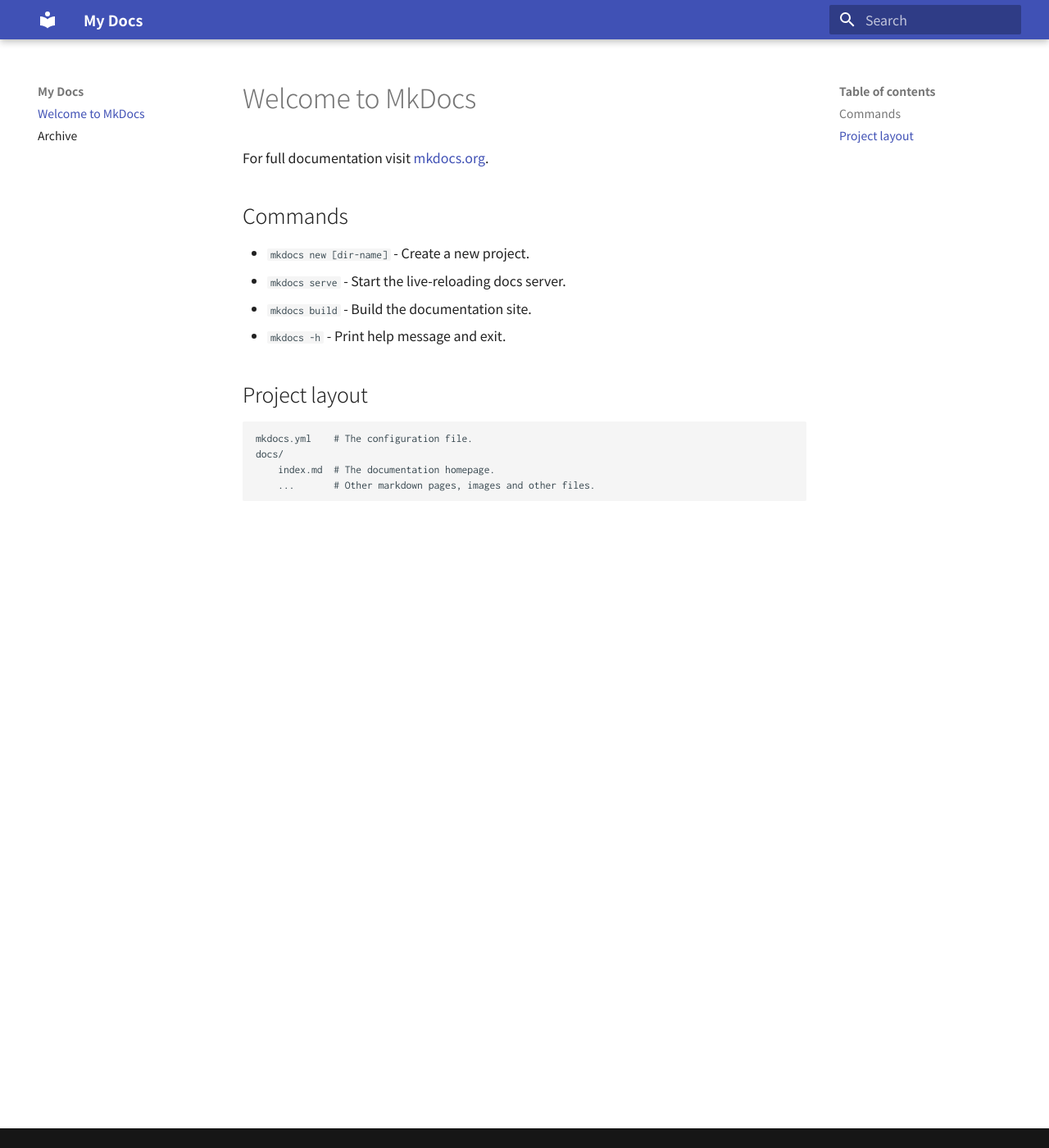
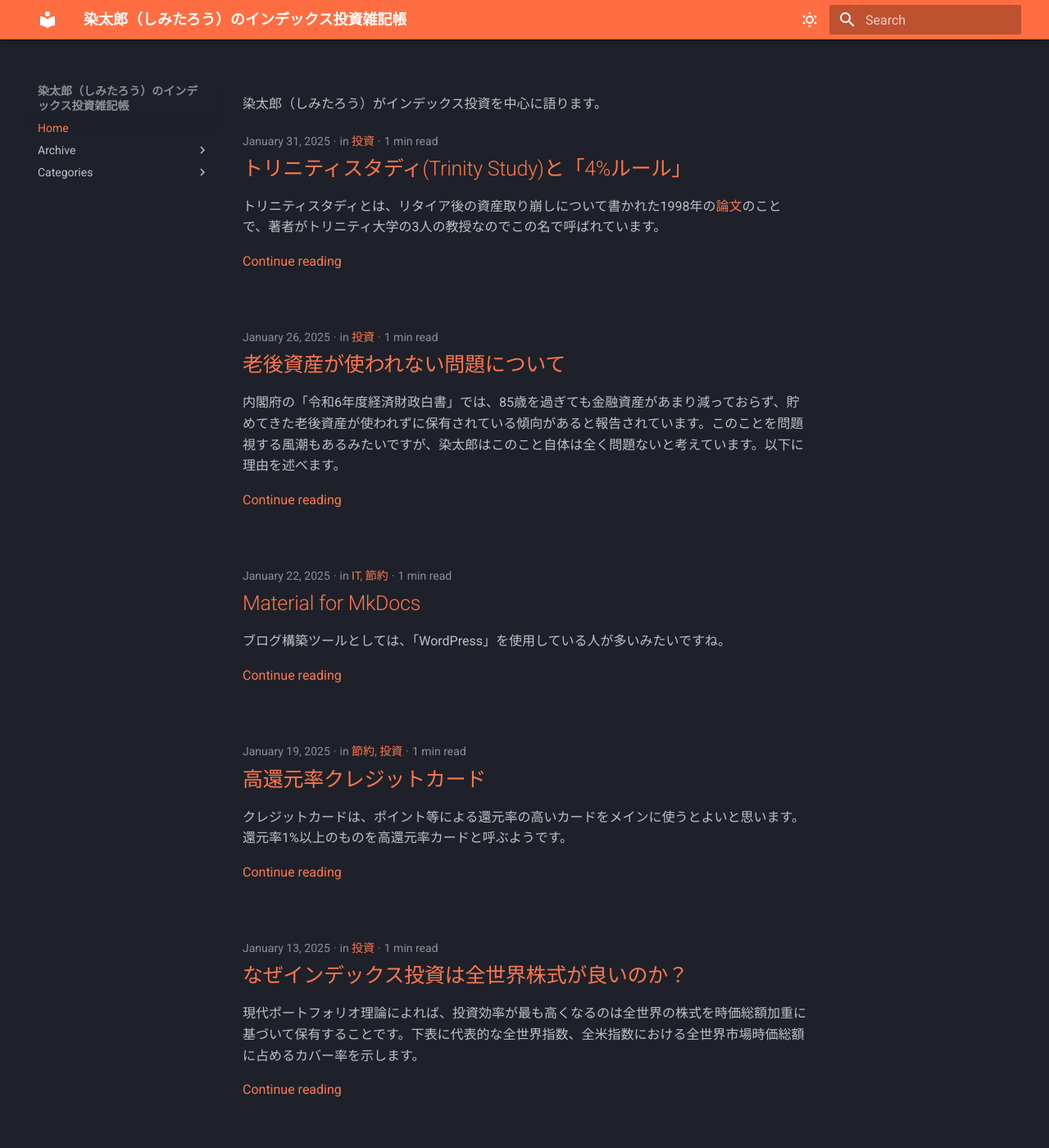
Before and after one commit to dozunaru/dozunaru.github.io, an MkDocs documentation site: the page built from docs/index.md, in a window 1280 px wide and 1400 px high. Shown: the whole window at 82% size. Built offline with MkDocs 1.6.1 and Material for MkDocs 9.7.7, drawn with Linux system fonts in a browser that asks for light colours; some of the changed text lies outside the part shown.

Commit message:
20250202

```diff
--- /dev/null
+++ b/docs/css/extra.css
@@ -0,0 +1,31 @@
+th, td {
+    border: 1px solid var(--md-typeset-table-color);
+    border-spacing: 0;
+    border-bottom: none;
+    border-left: none;
+    border-top: none;
+}
+
+.md-typeset__table {
+    line-height: 1;
+}
+
+.md-typeset__table table:not([class]) {
+    font-size: .74rem;
+    border-right: none;
+}
+
+.md-typeset__table table:not([class]) td,
+.md-typeset__table table:not([class]) th {
+    padding: 9px;
+}
+
+/* light mode alternating table bg colors */
+.md-typeset__table tr:nth-child(2n) {
+    background-color: #f8f8f8;
+}
+
+/* dark mode alternating table bg colors */
+[data-md-color-scheme="slate"] .md-typeset__table tr:nth-child(2n) {
+    background-color: hsla(var(--md-hue),25%,25%,1)
+}
--- a/docs/index.md
+++ b/docs/index.md
@@ -1,17 +1 @@
-# Welcome to MkDocs
-
-For full documentation visit [mkdocs.org](https://www.mkdocs.org).
-
-## Commands
-
-* `mkdocs new [dir-name]` - Create a new project.
-* `mkdocs serve` - Start the live-reloading docs server.
-* `mkdocs build` - Build the documentation site.
-* `mkdocs -h` - Print help message and exit.
-
-## Project layout
-
-    mkdocs.yml    # The configuration file.
-    docs/
-        index.md  # The documentation homepage.
-        ...       # Other markdown pages, images and other files.
+染太郎（しみたろう）がインデックス投資を中心に語ります。
--- /dev/null
+++ b/docs/posts/2025-01-08.md
@@ -0,0 +1,22 @@
+---
+date:
+    created: 2025-01-08
+draft: false
+categories:
+    - 投資
+---
+
+#インデックス投資のお勧め本
+
+最初のポストで、橘玲氏の著作「お金持ちになれる黄金の羽根の拾い方」や「臆病者のための株入門」を紹介しました。これらは2000年代に初版が出て、当時、私も初版を読んで感銘を受けたことを記憶しています。実はこれら2冊の本は、改訂版が現在でも入手できます。これらも良い本ではあるのですが、これから投資をはじめようとする人には、以下の3冊をお勧めします。
+<!-- more -->
+
+1. JUST KEEP BUYING　ニック・マジューリ著
+2. 普通の人が資産運用で99点をとる方法とその考え方 Hayato Ito著
+3. 全面改訂　第3版　ほったらかし投資術　山崎 元／水瀬 ケンイチ著
+
+1.の本は、「個別株は買わない」、「暴落は買いのチャンス」といったインデックス投資の基本原則がシンプルにわかりやすく書かれています。ただし、アメリカ人向けに書かれた本なので、購入を勧めている投資商品については参考程度に見ておけばよいでしょう。
+
+2.と3.の本は、日本国内で日本人がインデックス投資する場合に、どうしたら良いかが具体的にわかりやすく書かれています。
+
+これらの本に書かれている内容は投資を続けていく上で重要なことばかりなので、忘れてしまうことがないように、定期的に読み返して行きたいと考えています。
--- /dev/null
+++ b/docs/posts/2025-01-22.md
@@ -0,0 +1,12 @@
+---
+date:
+    created: 2025-01-22
+draft: false
+categories:
+    - IT
+    - 節約
+---
+# Material for MkDocs
+ブログ構築ツールとしては、「WordPress」を使用している人が多いみたいですね。
+<!-- more -->
+でもWordPressを使って、独自ドメインも取得するとなると、それなりに費用がかかります。もっと低価格でできる方法はないか探したところ、GitHub Pagesを使う方法にたどり着きました。この方法であればドメイン取得費用だけでサイト構築ができます。「お名前.com」では最初の1年は無料でドメイン取得できるので、とりあえず1年間は費用をかけずにスタートできるので、この方法ではじめてみることにしました。GitHub Pagesで作成するサイトの大きな特徴は、それが静的サイトであるということです。静的サイトとは、HTMLとCMSだけで作成されたサイトで、誰がアクセスしても同じ内容が表示されます。これに対するサイトとして動的サイトがありますが、こちらは、アクセスしたユーザーの属性や条件に応じて、適切な情報を表示させることができます。静的サイト作成には、静的サイトジェネレータというツールを使うのが一般的です。GitHub Pagesを使ったサイトでも様々な静的サイトジェネレータが使われていますが、その中でも見栄えがよさそうな[Material for MkDocs](https://squidfunk.github.io/mkdocs-material/)を使うことにしました。[この動画](https://www.youtube.com/watch?v=xlABhbnNrfI&list=PLw_jGKXm9lIaJCD8YClu6cAz1TcFdJdIf&index=2)と[この動画](https://www.youtube.com/watch?v=pPEUhfTZswc&list=PLw_jGKXm9lIaJCD8YClu6cAz1TcFdJdIf&index=9)でサイト作成・ブログ作成の雰囲気が確認でき、とても参考になりました。染太郎は、Git, python, Visual Studio Codeとかをちょっと使ったことがあったので、これらの構築作業を比較的容易に行うことができました。こういうツールに抵抗のない人にはおすすめです。
--- /dev/null
+++ b/docs/posts/2025-02-01.md
@@ -0,0 +1,11 @@
+---
+date:
+    created: 2025-02-01
+draft: true
+categories:
+    - 投資
+---
+
+# 現金とオルカン半々の資産取り崩しシミュレーション
+
+トリニティスタデイの
--- a/mkdocs.yml
+++ b/mkdocs.yml
@@ -1,14 +1,49 @@
-site_name: My Docs
+site_name: 染太郎（しみたろう）のインデックス投資雑記帳
+site_description: 染太郎（しみたろう）がインデックス投資を中心に語ります。
 site_url: https://github.com/dozunaru/dozunaru.github.io.git
 theme:
   name: material
-  font:
-    text: Noto Sans JP
-    code: Inconsolata
-extra:
-  generator: false
+  palette:
+    # Dark Mode
+    - scheme: slate
+      toggle:
+        icon: material/weather-sunny
+        name: Dark mode
+      primary: deep orange
+      accent: deep purple
+    # Light Mode
+    - scheme: default
+      toggle:
+        icon: material/weather-night
+        name: Light mode
+      primary: blue
+      accent: deep orange
+extra_css:
+  - css/extra.css
 plugins:
   - blog:
       blog_dir: .
+      categories_allowed:
+        - 投資
+        - 節約
+        - 住宅
+        - 散財
+        - IT
   - search:
       lang: 'ja'
+#  - git-revision-date-localized:
+#      locale: ja
+  - rss:
+      match_path: posts/.*
+      pretty_print: true
+      date_from_meta:
+        as_creation: date.created
+        as_update: date.updated
+      categories:
+        - categories
+        - tags
+extra:
+  social:
+    - icon: material/rss
+      link: feed_rss_created.xml
+      name: Subscribe to our RSS Feed
```
Also changed, not shown: docs/posts/2025-01-03.md (added, +22 -0 lines), docs/posts/2025-01-04.md (added, +28 -0 lines), docs/posts/2025-01-11.md (added, +18 -0 lines), docs/posts/2025-01-13.md (added, +21 -0 lines), docs/posts/2025-01-19.md (added, +19 -0 lines), docs/posts/2025-01-26.md (added, +18 -0 lines), docs/posts/2025-01-31.md (added, +25 -0 lines), docs/posts/first-post.md (deleted, +0 -6 lines).
